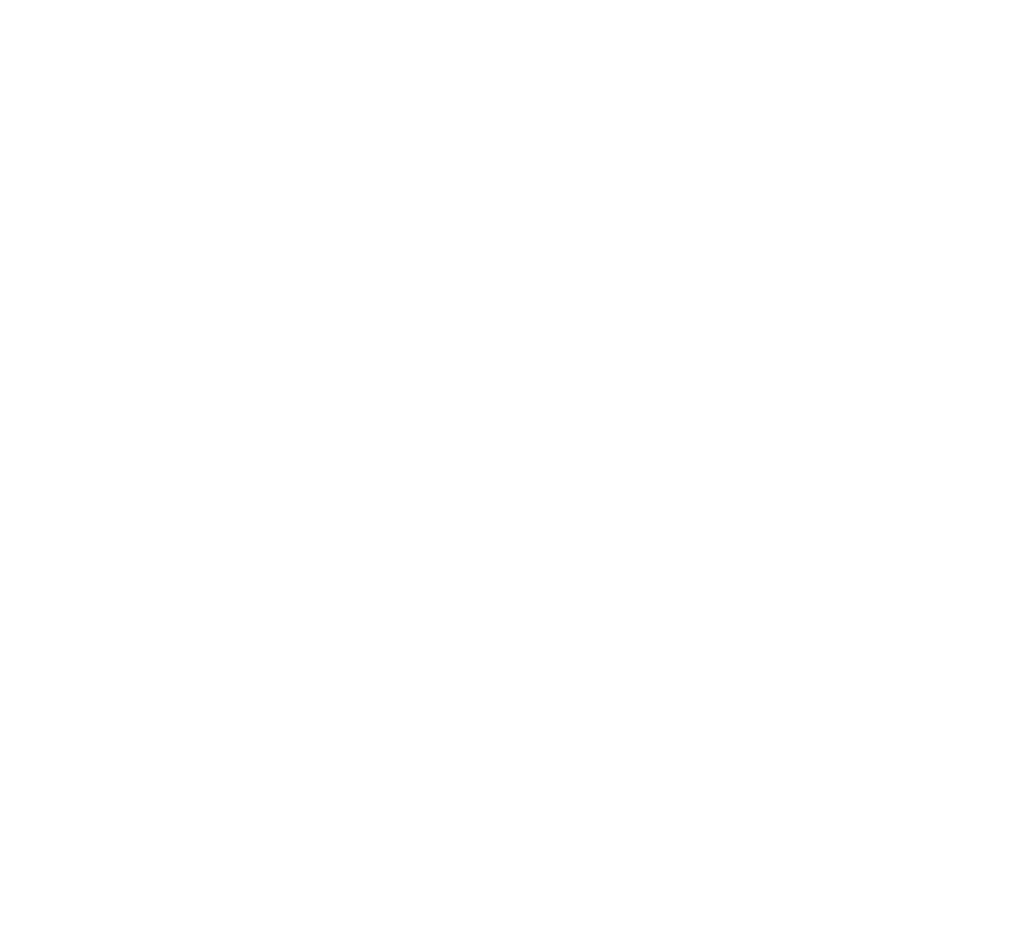
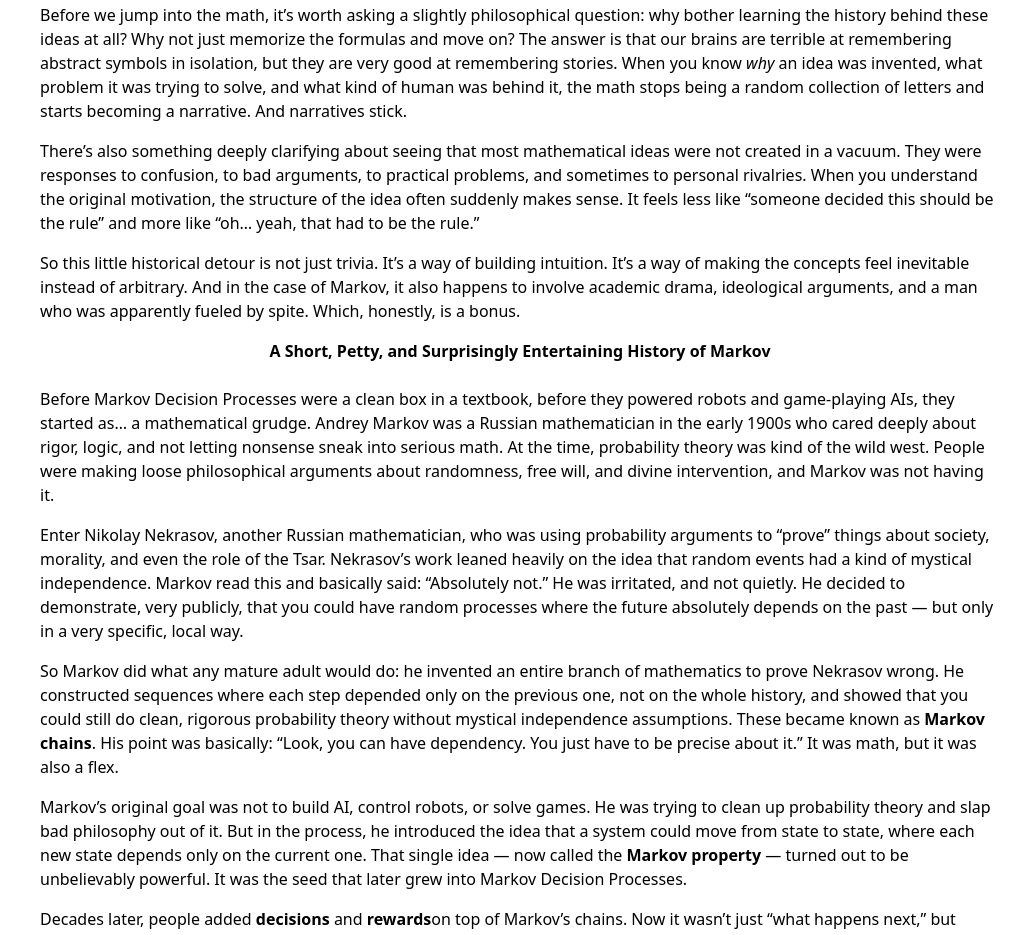
Before and after one commit to WilliamGiammona/learning-ai, a Next.js app: page /reinforcement-learning in a window 1280 px wide. Shown: the part 5480-6415 px from the top of the page, without its empty margins (264-1280 px from the left). Before the commit the page ends 5515 px from the top, so only its background shows below. Built offline with nearby package versions, Linux system fonts and the light colour scheme.

Commit message:
continuing introduction

```diff
--- a/app/reinforcement-learning/page.tsx
+++ b/app/reinforcement-learning/page.tsx
@@ -566,6 +566,100 @@ export default function ReinforcementLearningPage() {
               problem. They are the reason we can talk about optimal policies,
               expected returns, and improvement at all.
             </p>
+
+            <p className="mb-4">
+              <strong id="why-history-matters" className="block text-center">
+                A Quick Detour: Why the History Actually Matters
+              </strong>
+              <br />
+              Before we jump into the math, it’s worth asking a slightly
+              philosophical question: why bother learning the history behind
+              these ideas at all? Why not just memorize the formulas and move
+              on? The answer is that our brains are terrible at remembering
+              abstract symbols in isolation, but they are very good at
+              remembering stories. When you know <em>why</em> an idea was
+              invented, what problem it was trying to solve, and what kind of
+              human was behind it, the math stops being a random collection of
+              letters and starts becoming a narrative. And narratives stick.
+            </p>
+
+            <p className="mb-4">
+              There’s also something deeply clarifying about seeing that most
+              mathematical ideas were not created in a vacuum. They were
+              responses to confusion, to bad arguments, to practical problems,
+              and sometimes to personal rivalries. When you understand the
+              original motivation, the structure of the idea often suddenly
+              makes sense. It feels less like “someone decided this should be
+              the rule” and more like “oh… yeah, that had to be the rule.”
+            </p>
+
+            <p className="mb-4">
+              So this little historical detour is not just trivia. It’s a way of
+              building intuition. It’s a way of making the concepts feel
+              inevitable instead of arbitrary. And in the case of Markov, it
+              also happens to involve academic drama, ideological arguments, and
+              a man who was apparently fueled by spite. Which, honestly, is a
+              bonus.
+            </p>
+
+            <p className="mb-4">
+              <strong id="markov-history" className="block text-center">
+                A Short, Petty, and Surprisingly Entertaining History of Markov
+              </strong>
+              <br />
+              Before Markov Decision Processes were a clean box in a textbook,
+              before they powered robots and game-playing AIs, they started as…
+              a mathematical grudge. Andrey Markov was a Russian mathematician
+              in the early 1900s who cared deeply about rigor, logic, and not
+              letting nonsense sneak into serious math. At the time, probability
+              theory was kind of the wild west. People were making loose
+              philosophical arguments about randomness, free will, and divine
+              intervention, and Markov was not having it.
+            </p>
+
+            <p className="mb-4">
+              Enter Nikolay Nekrasov, another Russian mathematician, who was
+              using probability arguments to “prove” things about society,
+              morality, and even the role of the Tsar. Nekrasov’s work leaned
+              heavily on the idea that random events had a kind of mystical
+              independence. Markov read this and basically said: “Absolutely
+              not.” He was irritated, and not quietly. He decided to
+              demonstrate, very publicly, that you could have random processes
+              where the future absolutely depends on the past — but only in a
+              very specific, local way.
+            </p>
+
+            <p className="mb-4">
+              So Markov did what any mature adult would do: he invented an
+              entire branch of mathematics to prove Nekrasov wrong. He
+              constructed sequences where each step depended only on the
+              previous one, not on the whole history, and showed that you could
+              still do clean, rigorous probability theory without mystical
+              independence assumptions. These became known as{" "}
+              <strong>Markov chains</strong>. His point was basically: “Look,
+              you can have dependency. You just have to be precise about it.” It
+              was math, but it was also a flex.
+            </p>
+
+            <p className="mb-4">
+              Markov’s original goal was not to build AI, control robots, or
+              solve games. He was trying to clean up probability theory and slap
+              bad philosophy out of it. But in the process, he introduced the
+              idea that a system could move from state to state, where each new
+              state depends only on the current one. That single idea — now
+              called the <strong>Markov property</strong> — turned out to be
+              unbelievably powerful. It was the seed that later grew into Markov
+              Decision Processes.
+            </p>
+
+            <p className="mb-4">
+              Decades later, people added <strong>decisions</strong> and{" "}
+              <strong>rewards</strong>
+              on top of Markov’s chains. Now it wasn’t just “what happens next,”
+              but “what should I do next.” And just like that, a petty academic
+              feud in Tsarist Russia became the backbone of modern Reinforcement
+              Learning. Which is kind of beautiful. And kind of hilarious.
+            </p>
           </section>
         </main>
       </div>
```
